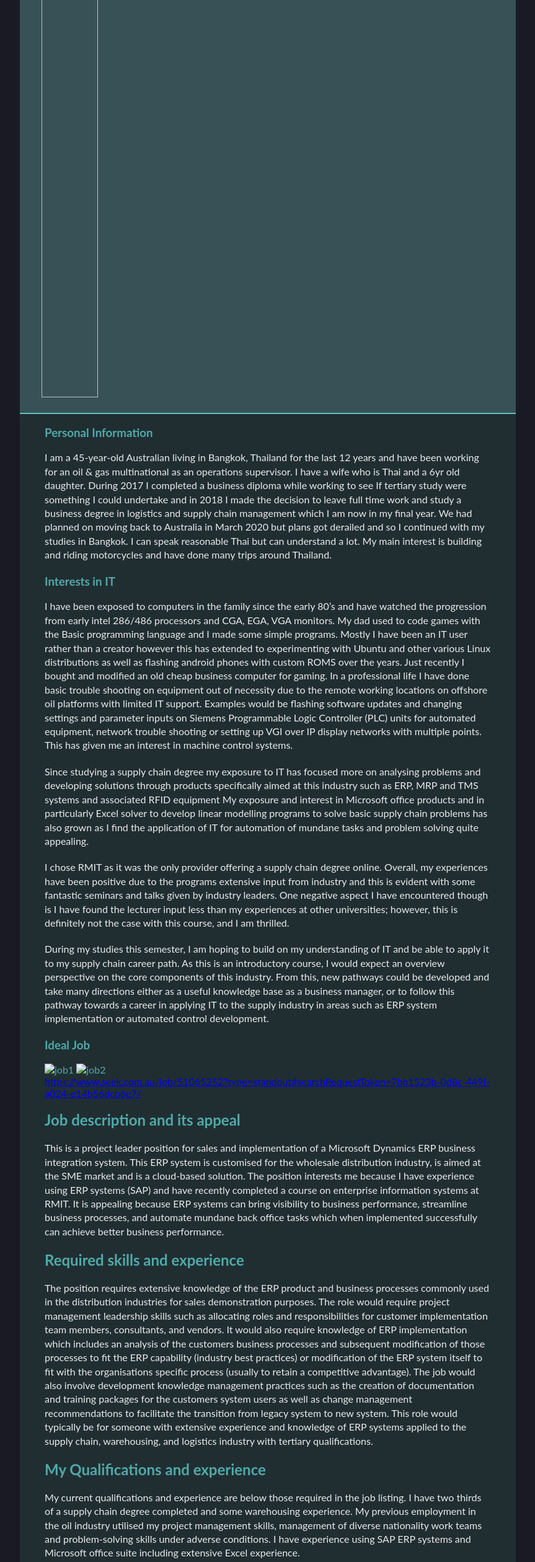
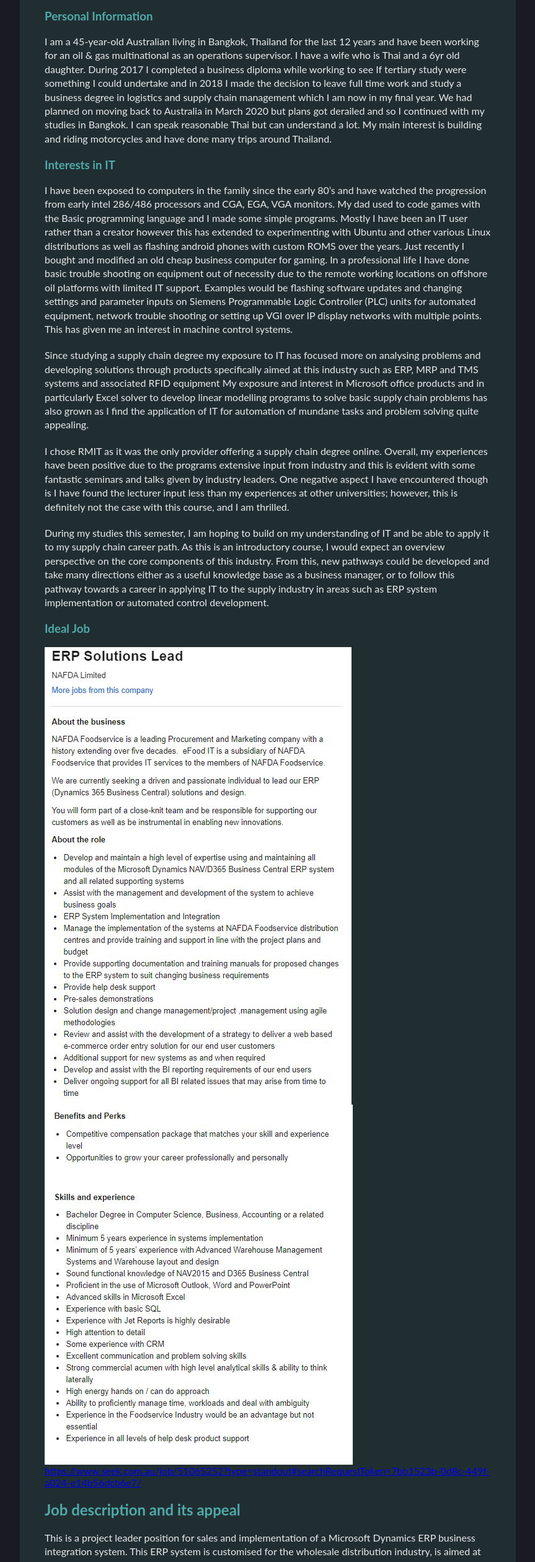
Before and after one commit to Ilya-777/ePortfolio, a plain HTML site: page index.html in a window 1280 px wide. Shown: the part 198-2718 px from the top of the page at 62% size, without its empty margins (208-1071 px from the left). Drawn offline with Linux system fonts and the light colour scheme.

Commit message:
Add files via upload

```diff
--- a/index.html
+++ b/index.html
@@ -8,7 +8,7 @@
   <div id="cv">
               <div class="mainDetails">
                   <div id="headshot">
-                        <img src="images/me.jpg" alt="My Photo"/>
+                        <img src="me.jpg" alt="My Photo"/>
                   </div>
 
                 <div id="name">
@@ -83,8 +83,8 @@
           <h1>Ideal Job</h1>
         </div>
         <div class="sectionContent">
-            <img src="images/idealjob1.jpg" alt="job1" />
-            <img src="images/idealjob2.jpg" alt="job2" />
+            <img src="idealjob1.jpg" alt="job1" />
+            <img src="idealjob2.jpg" alt="job2" />
           </div>
 
         <div>
@@ -244,7 +244,7 @@
                     <h1>Project Idea</h1>
                   </div>
                   <div class="sectionContent">
-                    <img src="images/greenhouse.jpg" alt="greenhouse Photo" width="165" height="180"/>
+                    <img src="greenhouse.jpg" alt="greenhouse Photo" width="165" height="180"/>
                     <h2>Overview</h2>
                     <p>The project idea is an automated outdoor greenhouse for growing potted plants that require specific conditions to thrive. The project is aimed at the hobby gardening enthusiast with the goal
                       to simplify plant care though the automation of the greenhouse conditions to maintain an ideal growth environment. The greenhouse size is approximately 1m x 1m x 1.5m and its objective is to
```
